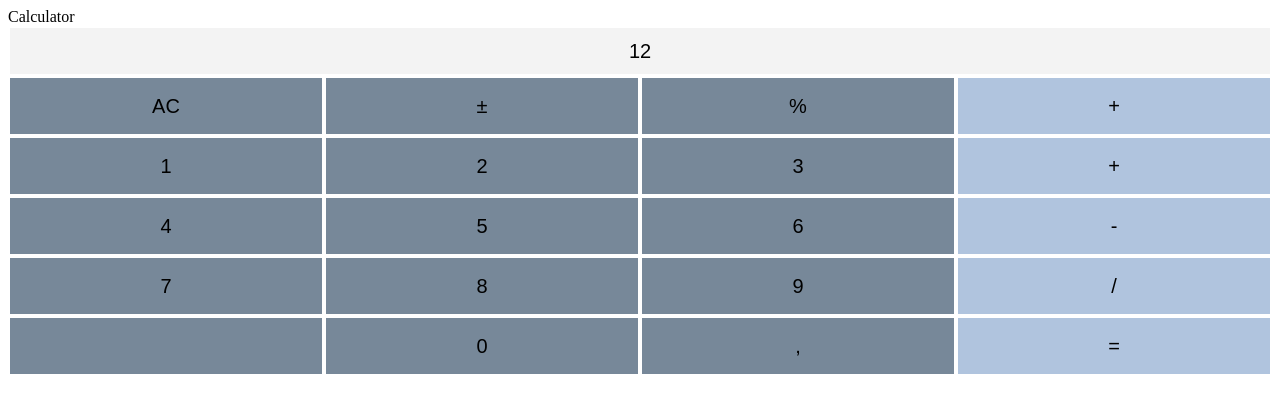
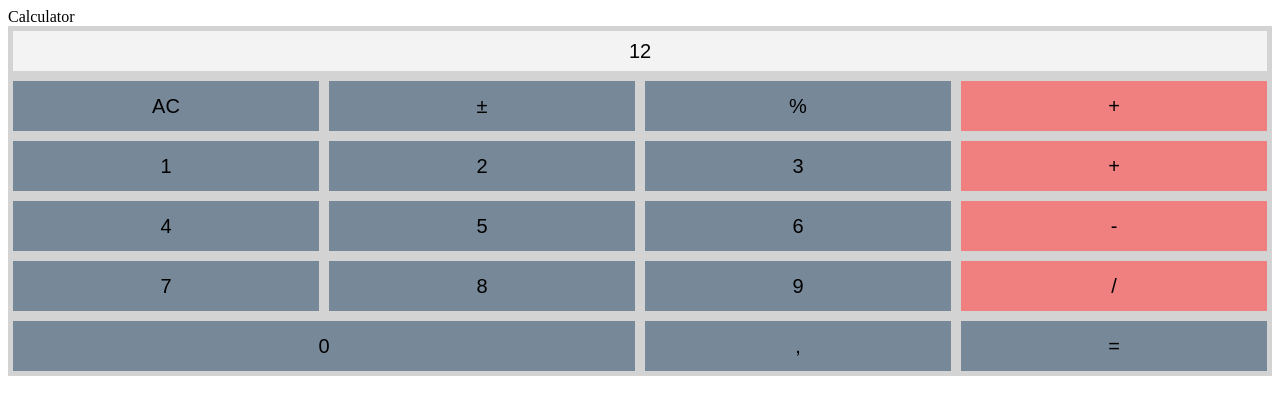
Before and after one commit to nadinho/My-calculator, a website: page index.html in a window 1280 px wide. Drawn offline with nearby package versions, Linux system fonts and the light colour scheme; files that its build step writes are made by us from their sources.

Commit message:
add operators, null and cool styling

```diff
--- a/index.html
+++ b/index.html
@@ -14,23 +14,22 @@
       <button class="calc__input">AC</button>
       <button class="calc__input">±</button>
       <button class="calc__input">%</button>
-      <button class="calc__input" id="calc__operator">+</button>
+      <button class="calc__input calc__operator">+</button>
       <button class="calc__input">1</button>
       <button class="calc__input">2</button>
       <button class="calc__input">3</button>
-      <button class="calc__input" id="calc__operator">+</button>
+      <button class="calc__input calc__operator">+</button>
       <button class="calc__input">4</button>
       <button class="calc__input">5</button>
       <button class="calc__input">6</button>
-      <button class="calc__input" id="calc__operator">-</button>
+      <button class="calc__input calc__operator">-</button>
       <button class="calc__input">7</button>
       <button class="calc__input">8</button>
       <button class="calc__input">9</button>
-      <button class="calc__input" id="calc__operator">/</button>
-      <button class="calc__input"></button>
-      <button class="calc__input">0</button>
+      <button class="calc__input calc__operator">/</button>
+      <button class="calc__input" id="calc__long">0</button>
       <button class="calc__input">,</button>
-      <button class="calc__input" id="calc__operator">=</button>
+      <button class="calc__input">=</button>
     </div>
 
     <script src="src/calculator.js"></script>
--- a/src/components/_calculator.scss
+++ b/src/components/_calculator.scss
@@ -6,7 +6,7 @@
 .calculator__output {
   flex-basis: 100%;
   height: 50px;
-  border: 2px solid white;
+  border: 5px solid lightgray;
   outline: none;
   text-align: center;
   background-color: #f3f3f3;
@@ -17,11 +17,16 @@
   flex-basis: calc(100% / 4);
   height: 60px;
   background-color: lightslategrey;
-  border: 2px solid white;
+  border: 5px solid lightgray;
+
   outline: none;
   font-size: 20px;
 }
 
-#calc__operator {
-  background-color: lightsteelblue;
+.calc__operator {
+  background-color: lightcoral;
 }
+
+#calc__long {
+  flex-grow: 2;
+}
```
